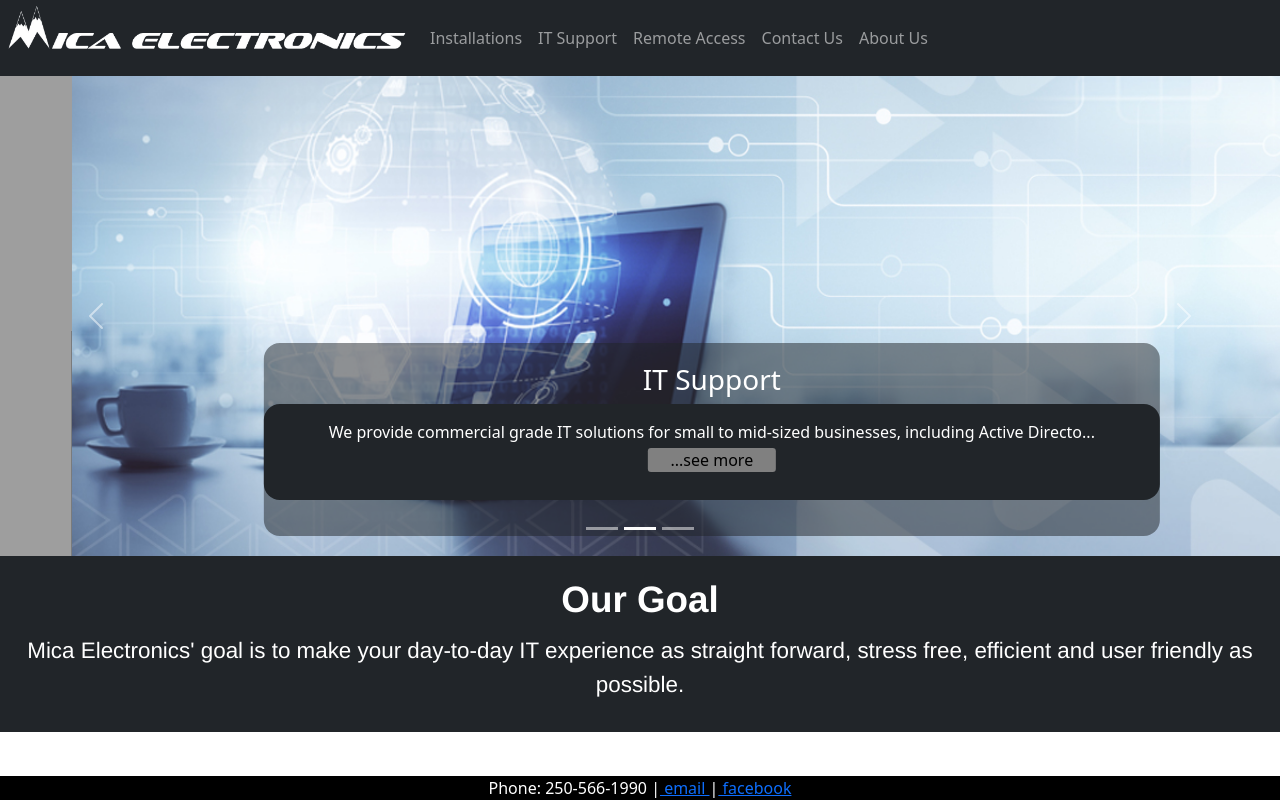
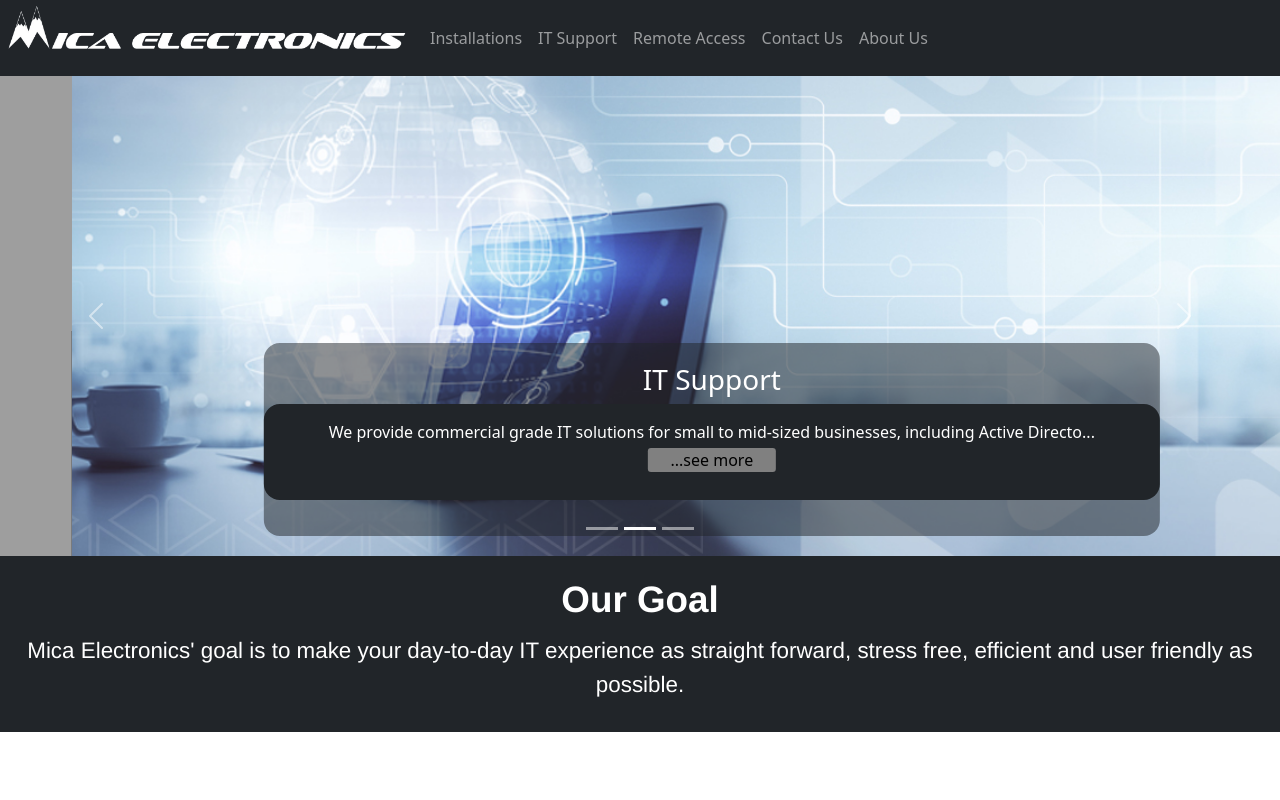
Before and after one commit to Bdempsey03/mica, a React (Create React App) app in the folder mica/: page / in a window 1280 px wide. Built offline with nearby package versions, Linux system fonts and the light colour scheme; grey boxes are pictures that could not be loaded.

Commit message:
Done but missing correct images

```diff
--- a/mica/src/App.css
+++ b/mica/src/App.css
@@ -6,12 +6,7 @@
   text-align: center;
   background-color: rgba(33,37,41,1);
 }
-@font-face {
-  /* font-family: 'Sofachrome'; */
-  /* src: url('./fonts/sofachrome.ttf') format('truetype'); */
-  /* Add additional font formats if necessary */
-  /* Specify the correct path to the font files */
-}
+
 
 .App-logo {
   height: 40vmin;
@@ -190,7 +185,7 @@ footer{
 .carousel-image{
   height: 30em;
   width:100%;
-  object-fit:fill;
+  object-fit:cover;
 }
 .carouselCaption{
   background-color: rgba(33,37,41,0.5);
--- a/mica/src/Navigation/NavBar.js
+++ b/mica/src/Navigation/NavBar.js
@@ -16,7 +16,7 @@ const Navbar = ({ setCarouselIndex }) => {
       <a className="navbar-brand" href="/">
         <LogoNavButton/>
       </a>
-      <button
+      {/* <button
         className="navbar-toggler"
         type="button"
         data-toggle="collapse"
@@ -26,9 +26,9 @@ const Navbar = ({ setCarouselIndex }) => {
         aria-label="Toggle navigation"
       >
         <span className="navbar-toggler-icon"></span>
-      </button>
+      </button> */}
 
-      <div className="collapse navbar-collapse" id="navbarNavDropdown">
+      <div>
         <ul className="navbar-nav">
           {isHomePage && (
             <>
--- a/mica/src/pages/HomePage.js
+++ b/mica/src/pages/HomePage.js
@@ -18,11 +18,11 @@ const HomePage = ({ carouselIndex, setCarouselIndex }) => {
                 <div className='ContentContainer'>
                     <Content titleStyle={title} missionStyle={missionStyle} />
                 </div>
-                <footer>
+                {/* <footer>
                     Phone: 250-566-1990 |
                     <a href={'mailto:lazydogacres@gmail.com'} > email </a> |
                     <a href={'https://www.facebook.com/MicaElectronics/'} > facebook </a>
-                </footer>
+                </footer> */}
             </div>
         </div>
     );
```
